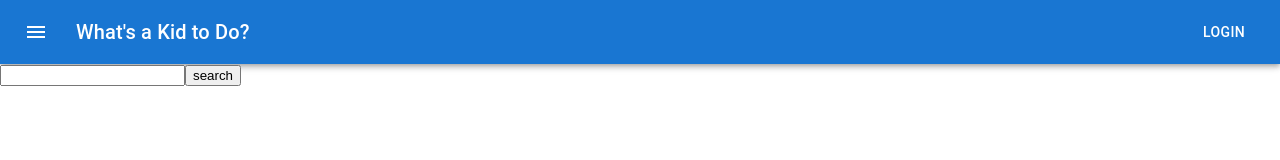
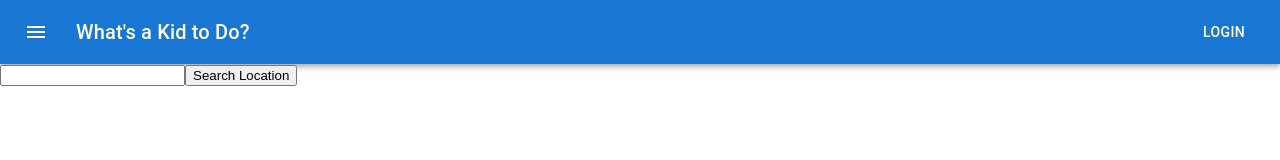
Before and after one commit to tfunderburk92/Whatsakidtodo, a React (Create React App) app: page / in a window 1280 px wide. Shown: the top 160 px of the page. Built offline with nearby package versions, Linux system fonts and the light colour scheme.

Commit message:
Search Bar rename

```diff
--- a/src/App.js
+++ b/src/App.js
@@ -42,7 +42,7 @@ function App() {
           loadActivities();
         }}
       >
-        search
+         Search Location
       </button>
       <div>
         <ul>
```
